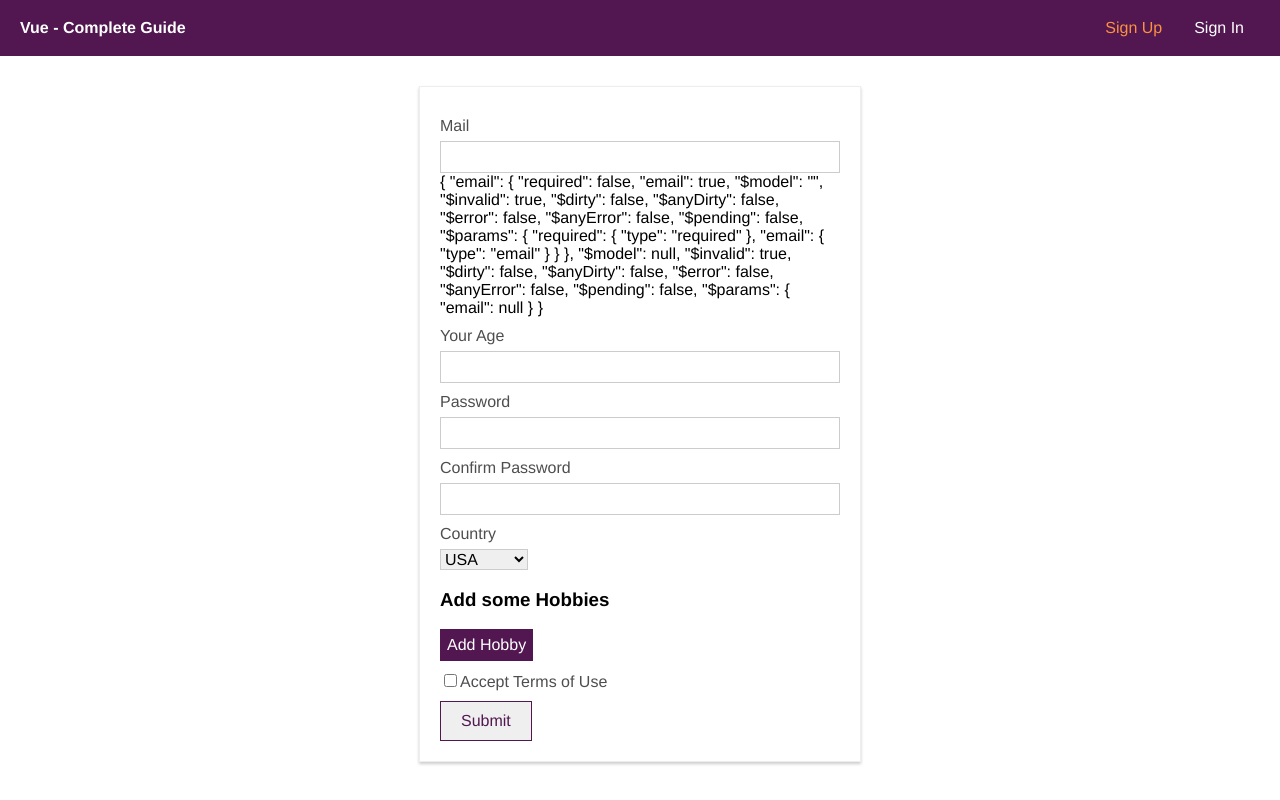
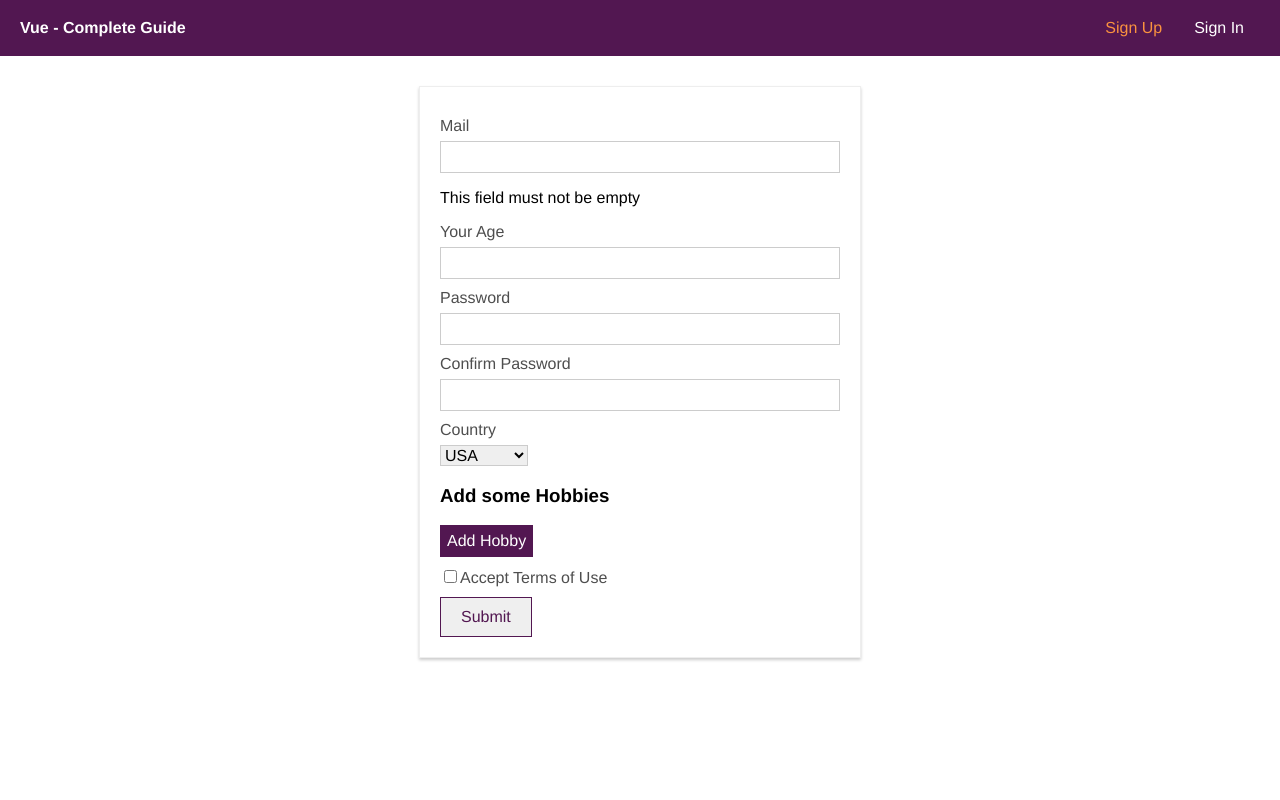
Before and after one commit to IlyaKirsanov/vue-axios-app, a Vue app: page /signup in a window 1280 px wide. Built offline with nearby package versions, Linux system fonts and the light colour scheme; the HTML template or start-up script is replaced by a standard one.

Commit message:
validate ui feedback

```diff
--- a/src/components/auth/signup.vue
+++ b/src/components/auth/signup.vue
@@ -2,15 +2,16 @@
   <div id="signup">
     <div class="signup-form">
       <form @submit.prevent="onSubmit">
-        <div class="input">
+        <div class="input" :class="{ invalid: $v.email.$error }">
           <label for="email">Mail</label>
           <input
             type="email"
             id="email"
             v-model="email"
-            @input="$v.email.$touch()"
+            @blur="$v.email.$touch()"
           />
-          <div>{{ $v }}</div>
+          <p v-if="!$v.email.email">Please provide a valid email</p>
+          <p v-if="!$v.email.required">This field must not be empty</p>
         </div>
         <div class="input">
           <label for="age">Your Age</label>
@@ -164,6 +165,15 @@ export default {
   font: inherit;
 }
 
+.input.invalid input{
+  border: 1px solid red;
+  background-color: lightcoral;
+}
+
+.input.invalid label {
+  color: red;
+}
+
 .hobbies button {
   border: 1px solid #521751;
   background: #521751;
```
